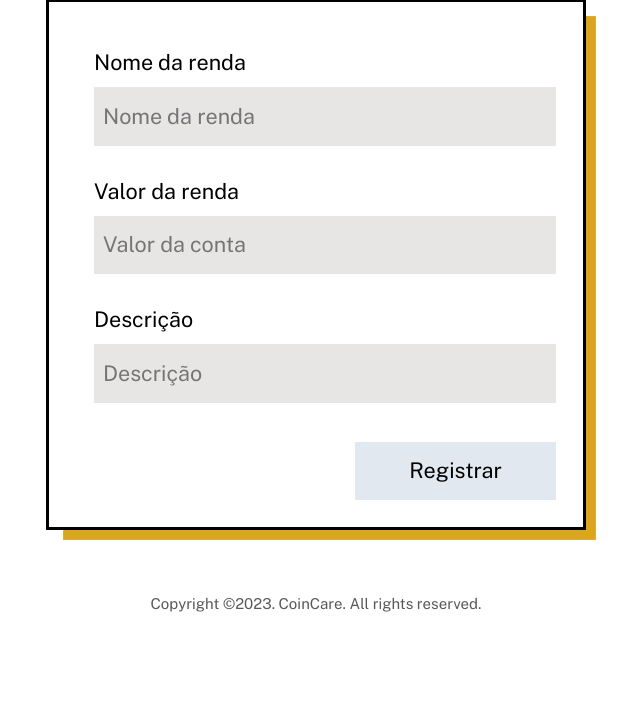
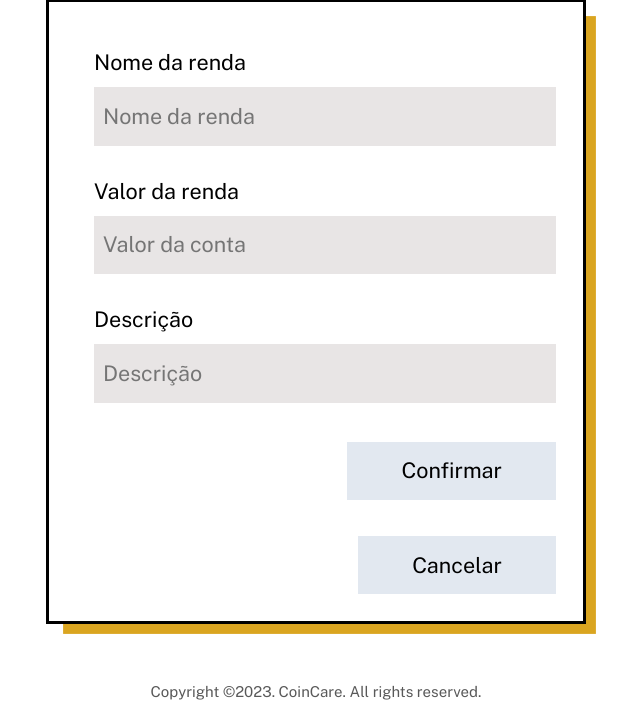
Before and after one commit to gabmats-creator/coincare-project, a Flask app: page /adicionar-renda in a window 1280 px wide. Shown: the part 166-888 px from the top of the page, without its empty margins (324-964 px from the left). Before the commit the page ends 778 px from the top, so only its background shows below. Run offline with Flask 3, Linux system fonts and the light colour scheme; the visitor is signed in with stand-in values (Sample User, id 1).

Commit message:
feat: botão de cancelar para outras rendas

```diff
--- a/app.py
+++ b/app.py
@@ -362,6 +362,8 @@ def create_app():
     @login_required
     def add_receipt():
         form = ReceiptForm()
+        if request.method == "POST" and request.form.get("cancel"):
+            return redirect(request.args.get("latest_url"))
 
         if form.validate_on_submit():
             insert_date = datetime.now().strftime("%d/%m/%Y %H:%M:%S")
@@ -380,7 +382,7 @@ def create_app():
                 {"_id": session["user_id"]}, {"$push": {"receipts": receipt._id}}
             )
 
-            return redirect(url_for(".receipts"))
+            return redirect(request.args.get("latest_url"))
 
         return render_template(
             "add_receipt.html", title="CoinCare - Adicionar Renda", form=form
--- a/forms.py
+++ b/forms.py
@@ -108,4 +108,9 @@ class ReceiptForm(FlaskForm):
     )
     description = StringField("Descrição")
 
-    submit = SubmitField("Registrar")
+    submit = SubmitField(
+        "Confirmar", render_kw={"value": "Confirmar"}
+    )
+    cancel = SubmitField(
+        "Cancelar", render_kw={"value": "Cancelar"}
+    )
--- a/templates/add_receipt.html
+++ b/templates/add_receipt.html
@@ -16,6 +16,7 @@
 
             <div>
                 {{ form.submit(class_="button button--form") }}
+                {{ form.cancel(class_="button button--form") }}
             </div>
         </div>
     </form>
--- a/templates/receipts.html
+++ b/templates/receipts.html
@@ -46,11 +46,11 @@
             </tbody>
         </table>
     {% else %}
-        <p class="table__empty">Você ainda não possui nenhuma conta a pagar, deseja <a href="{{ url_for('add_receipt') }}" class="link">adicionar uma renda</a>?</p>
+        <p class="table__empty">Você ainda não possui nenhuma conta a pagar, deseja <a href="{{ url_for('add_receipt', latest_url=request.url) }}" class="link">adicionar uma renda</a>?</p>
     {% endif %}
 
     <a
-        href="{{ url_for('add_receipt') }}"
+        href="{{ url_for('add_receipt', latest_url=request.url) }}"
         class="button button--add"
     >
     <span>+</span>
```
